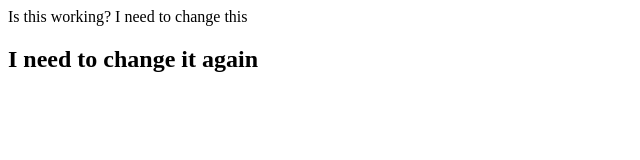
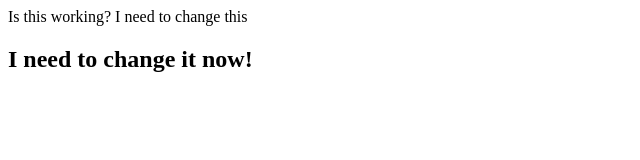
Before and after one commit to batchbridget/test, a plain HTML site: page index02.html in a window 1280 px wide. Shown: the full height of the page, 0-640 px from the left. Drawn offline with Linux system fonts and the light colour scheme.

Commit message:
tiny change to force a merge conflict

```diff
--- a/index02.html
+++ b/index02.html
@@ -1,5 +1,5 @@
 <HTML>
   <body>Is this working?</body>
   <hi1>I need to change this</hi1>
-  <h2>I need to change it again</h2>
+  <h2>I need to change it now!</h2>
 </HTML>
```
